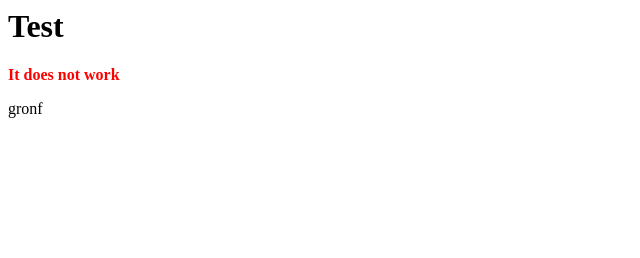
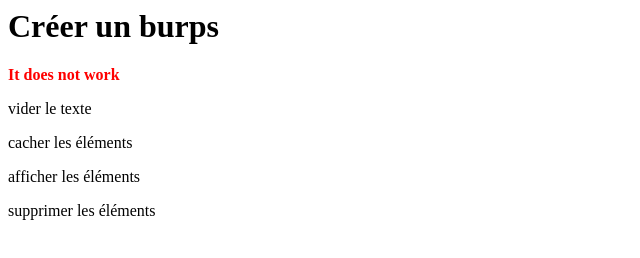
Before and after one commit to NicolasIMBERT/jquery-testGab, a website: page index.html in a window 1280 px wide. Shown: the whole page, without its empty margins (0-640 px from the left). Drawn offline with nearby package versions, Linux system fonts and the light colour scheme.

Commit message:
3 files modified

```diff
--- a/index.html
+++ b/index.html
@@ -6,7 +6,13 @@
   ></script>
 </head>
 <body>
-  <h1 id="title">Test</h1>
+  <h1 id="title">Créer un burps</h1>
   <p id="test"><strong style="color: #f00">It does not work</strong></p>
-  <div id="somediv"><p id="pouet" gabriel="IMBERT">gronf</p></div>
+  <div id="someotherdiv">
+    <p id="vider" gabriel="IMBERT">vider le texte</p>
+    <p id="cacher">cacher les éléments</p>
+    <p id="montrer">afficher les éléments</p>
+    <p id="supprimer">supprimer les éléments</p>
+  </div>
+  <div id="somediv"></div>
 </body>
--- a/miscsvc.js
+++ b/miscsvc.js
@@ -1,5 +1,5 @@
 exports.somefunc = function (someselector$) {
   console.info('somefunc:' + someselector$.html());
-  console.info('somefunc:' + someselector$.find('#pouet').attr('id'));
-  console.info('somefunc:' + someselector$.find('#pouet').attr('gabriel'));
+  console.info('somefunc:' + someselector$.find('#vider').attr('id'));
+  console.info('somefunc:' + someselector$.find('#vider').attr('gabriel'));
 };
```
Also changed, not shown: index.js (+10 -2 lines).
